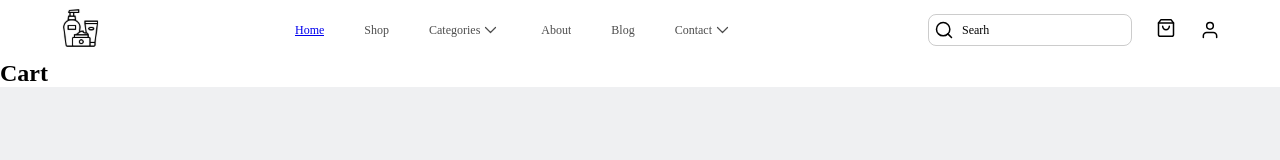
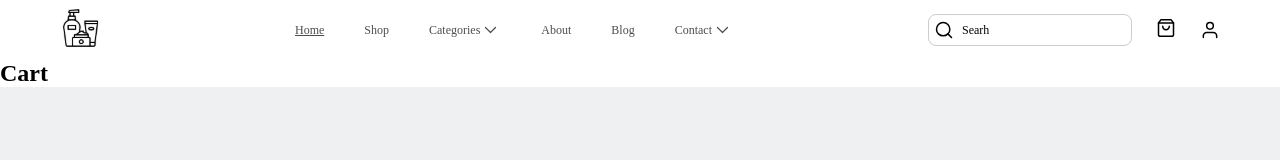
Before and after one commit to rajiss-ctrl/hng-stage-2-task, a React (Vite) app: page /cartpreviewpage in a window 1280 px wide. Shown: the top 160 px of the page. Built offline with nearby package versions, Linux system fonts and the light colour scheme.

Commit message:
nav link color adjust

```diff
--- a/src/components/NavBar.jsx
+++ b/src/components/NavBar.jsx
@@ -19,7 +19,7 @@ const NavBar = () => {
       <Link to="/"><img src={Logo} alt="" /></Link>
       </div>
       <ul className={`${burger ? "hidden" : "open"} `}>
-        <li className='hover-action'><Link to="homepage">Home</Link></li>
+        <li className='hover-action'><Link to="/">Home</Link></li>
         <li className='hover-action'>Shop</li>
         <li className='hover-action'> <span>Categories</span> <img src={Chevron} alt="" /></li>
         <li className='hover-action'>About</li>
--- a/src/global.css
+++ b/src/global.css
@@ -139,11 +139,14 @@ nav ul li{
   ;
   /* padding-right: 40px; */
 }
+ul li.hover-action a{
+  color: inherit;
+}
 .hover-action{
   display: flex;
   align-items: center;
   position: relative;
-  overflow: hidden;
+
 }
 .hover-action:hover{
   color:rgba(0, 0, 0, 1);
```
